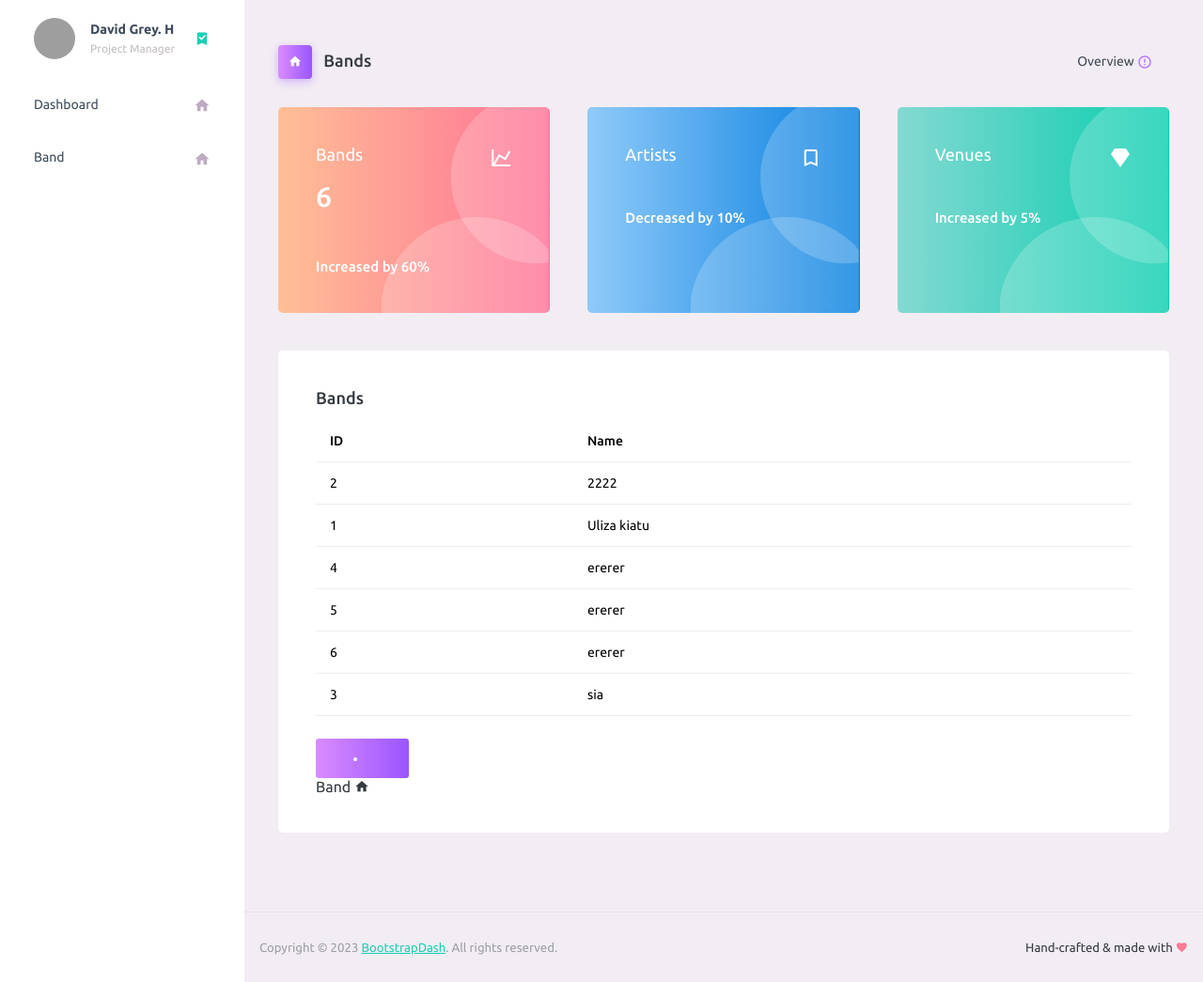
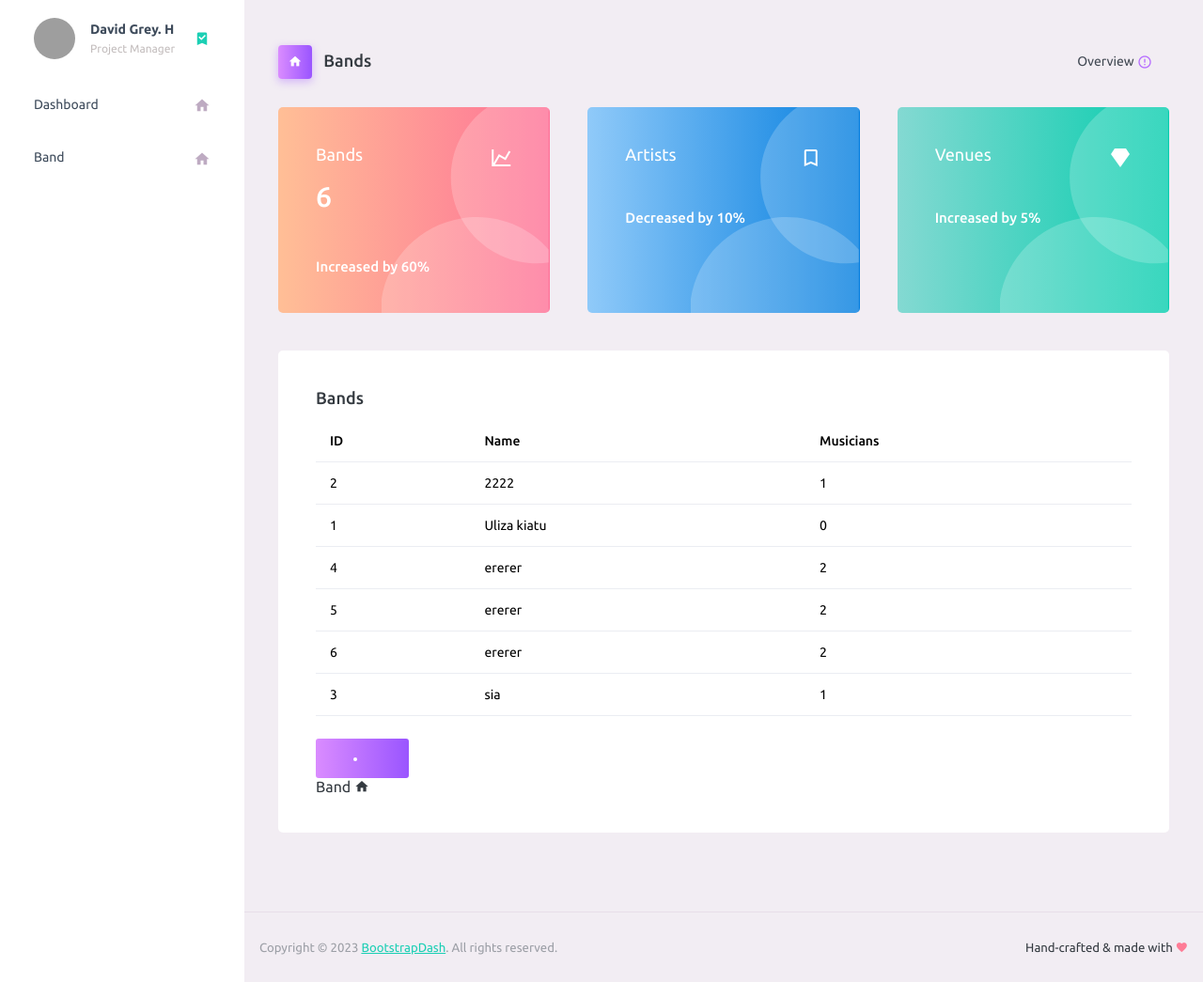
Before and after one commit to kibetamos/RiffMates, a Django app: page /bands/ in a window 1280 px wide. Shown: the part 71-1116 px from the top of the page at 94% size. Run offline with Django 4.2, Linux system fonts and the light colour scheme; data comes from the database, SQL or seed files in the repository; some libraries are stand-ins or nearby versions; grey boxes are pictures that could not be loaded.

Commit message:
added musicians

```diff
--- a/templates/bands.html
+++ b/templates/bands.html
@@ -189,6 +189,7 @@
                           <tr>
                             <th> ID </th>
                             <th> Name</th>
+                            <th> Musicians</th>
                             <!-- <th> Status </th>
                             <th> Last Update </th>
                             <th> Tracking ID </th> -->
@@ -203,6 +204,9 @@
                             </td>
                             <td>
                               {{band.name}}
+                            </td>
+                            <td>
+                              {{band.musicians.count}}
                             </td>
                             {% endfor %}
                             <!-- <td> Fund is not recieved </td> -->
```
